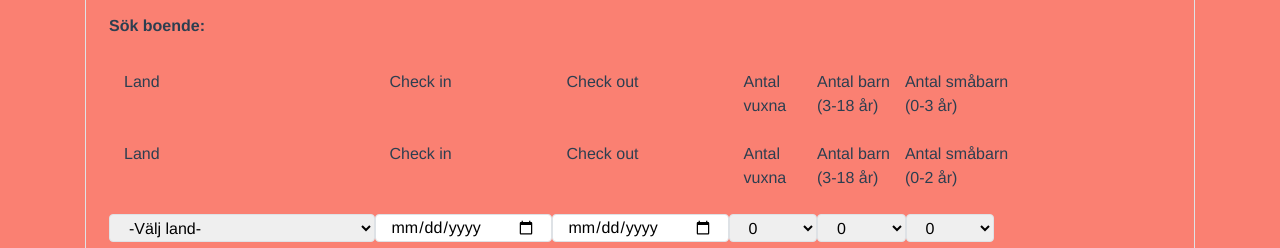
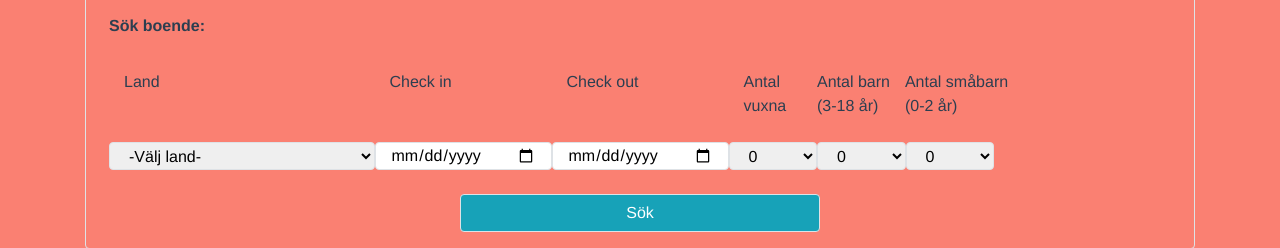
Before and after one commit to Dafali9012/Holidaymaker, a Vue app in the folder js-frontend/: page / in a window 1280 px wide. Shown: the part 175-423 px from the top of the page. Built offline with nearby package versions, Linux system fonts and the light colour scheme; no server answers.

Commit message:
removed duplicate labels

```diff
--- a/js-frontend/src/views/Home.vue
+++ b/js-frontend/src/views/Home.vue
@@ -15,6 +15,7 @@
       <div class="row m-2">
         <p class="font-weight-bold">Sök boende:</p>
       </div>
+
       <div class="row m-2">
         <label class="col-3" for="country">Land</label>
         <label class="col-2" for="startdate">Check in</label>
@@ -24,20 +25,11 @@
           Antal barn
           <br />(3-18 år)
         </label>
-        <label class="col-2" for="kids">
+        <label class="col-2" for="smallkids">
           Antal småbarn
-          <br />(0-3 år)
+          <br />(0-2 år)
         </label>
       </div>
-    <div class="row m-2">
-      <label class="col-3" for="country">Land</label>
-      <label class="col-2" for="startdate">Check in</label>
-      <label class="col-2" for="enddate">Check out</label>
-      <label class="col-1" for="adults">Antal vuxna</label>
-      <label class="col-1.5" for="kids">Antal barn <br> (3-18 år)</label>
-      <label class="col-2" for="smallkids">Antal småbarn <br> (0-2 år)</label>
-
-    </div>
       <div class="row m-2">
         <select class="border rounded col-md-3" name="country" id="country">
           <option value>-Välj land-</option>
```
